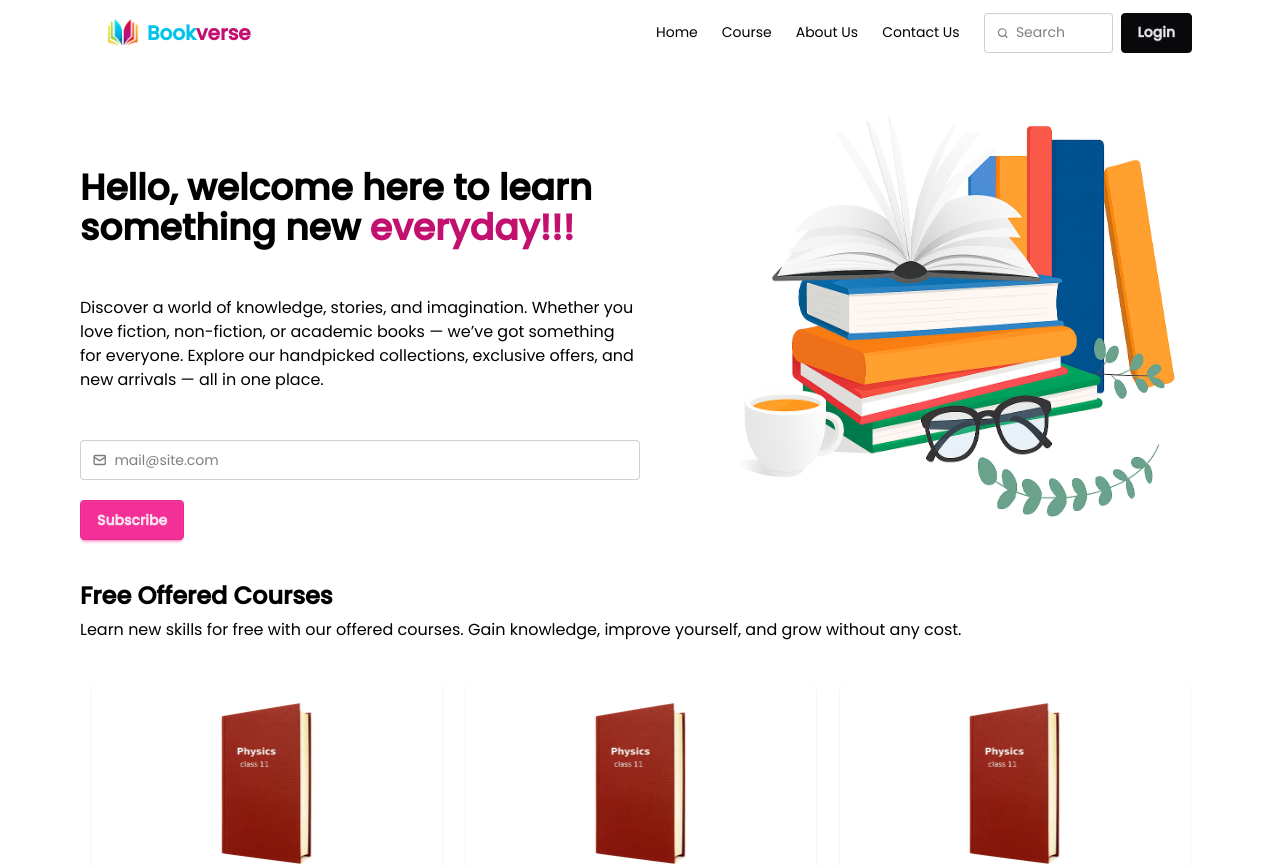
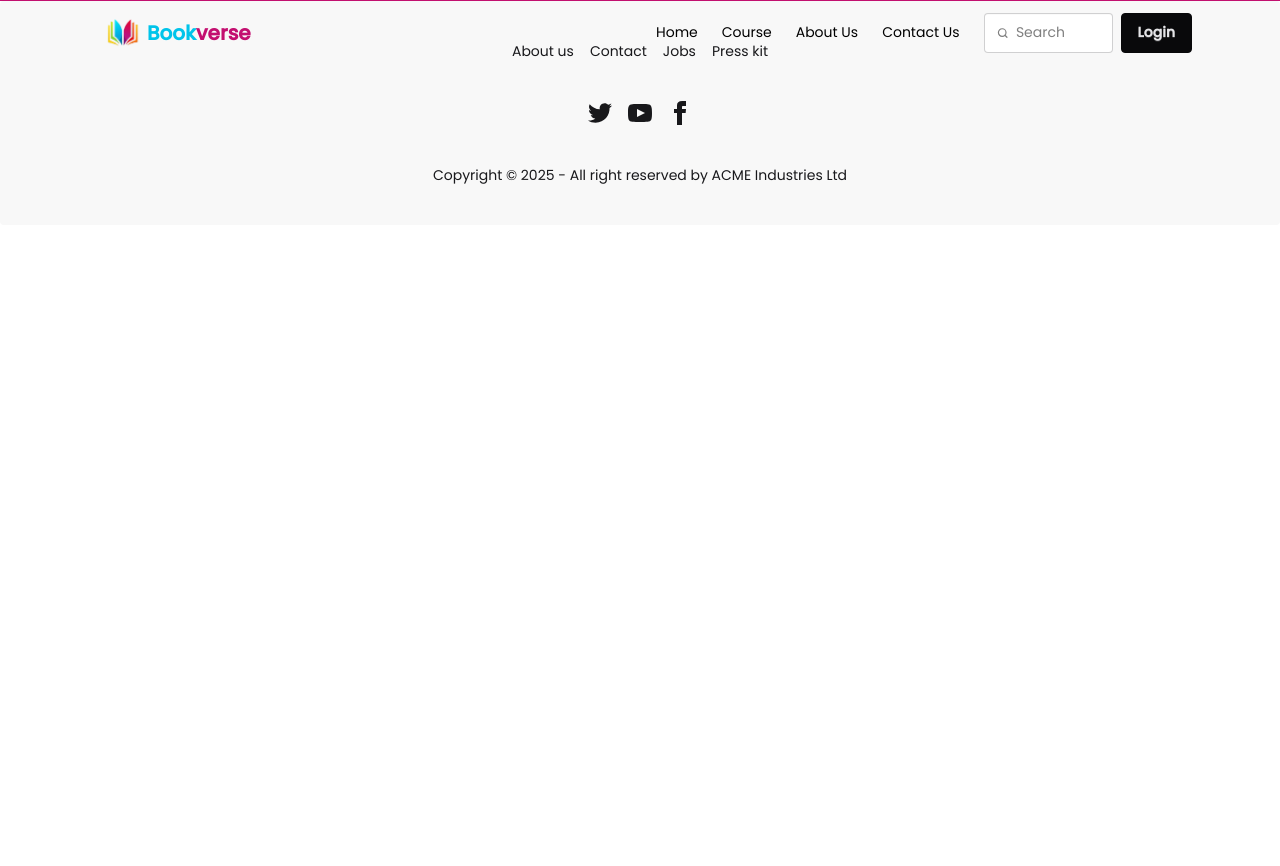
Before and after one commit to KaushalKumar6387/Book_Store, a React (Vite) app: page /courses in a window 1280 px wide. Shown: the top 866 px of the page. After the commit the page ends 800 px from the top, so only its background shows below. Built offline with nearby package versions, Linux system fonts and the light colour scheme.

Commit message:
courses page created

```diff
--- a/package.json
+++ b/package.json
@@ -14,6 +14,7 @@
     "react": "^19.1.1",
     "react-dom": "^19.1.1",
     "react-icons": "^5.5.0",
+    "react-router-dom": "^7.9.4",
     "react-slick": "^0.31.0",
     "slick-carousel": "^1.8.1",
     "tailwindcss": "^4.1.14"
--- a/src/App.jsx
+++ b/src/App.jsx
@@ -1,7 +1,9 @@
 
 import './App.css'
+import { BrowserRouter as Router, Routes, Route } from "react-router-dom";
 import Footer from './component/Footer'
 import Navbar from "./component/Navbar"
+import Courses from './pages/Courses'
 import Home from './pages/Home'
 function App() {
 
@@ -9,8 +11,16 @@ function App() {
   return (
     <>
     <Navbar />
-   <Home />
-    <Footer />
+
+       <Router>
+      <Routes>
+        <Route path="/" element={<Home />} />         {/* Home Page */}
+        <Route path="/courses" element={<Courses />} />         {/* Home Page */}
+
+      </Routes>
+    </Router>
+
+    <Footer/>
     </>
   )
 }
--- /dev/null
+++ b/src/pages/Courses.jsx
@@ -0,0 +1,9 @@
+import React from 'react'
+
+export default function Courses() {
+  return (
+   <>
+
+   </>
+  )
+}
```
Also changed, not shown: 1 other file (tests, documents, lock files or other folders).
